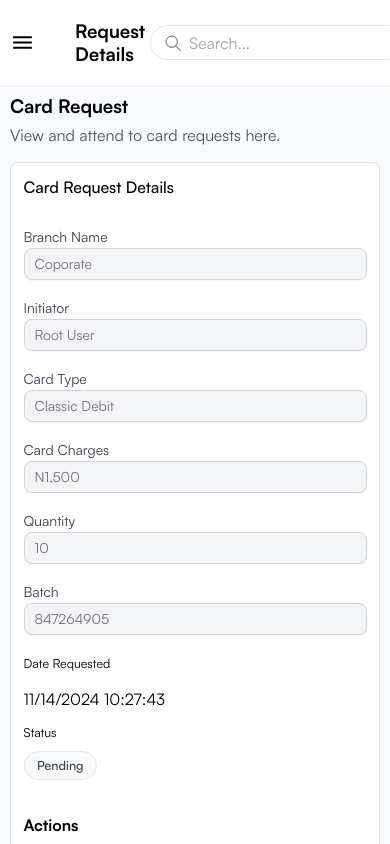
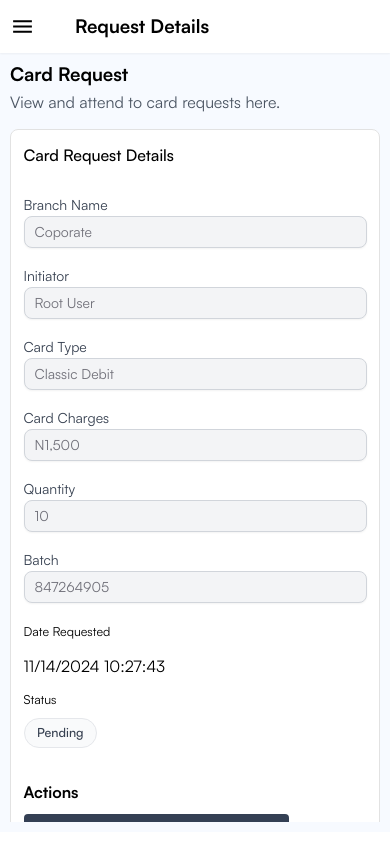
Before and after one commit to ebokes/lapo-frontend, a Next.js app: page /dashboard/card-request/request-details in a window 390 px wide. Built offline with nearby package versions, Linux system fonts and the light colour scheme.

Commit message:
fix: quick fix

```diff
--- a/app/dashboard/card-profile/create-profile/page.tsx
+++ b/app/dashboard/card-profile/create-profile/page.tsx
@@ -78,7 +78,7 @@ const CreateProfile = () => {
         <div className="border border-gray2 my-6 rounded-[0.8rem] bg-white1 p-5">
           <h2 className="font-medium">Profile Details</h2>
           <form action="">
-            <div className="grid grid-cols-1 gap-x-10 gap-y-4 py-4 md:grid-cols-2">
+            <div className="grid grid-cols-1 gap-x-20 gap-y-4 py-4 md:grid-cols-2">
               <Input
                 label="Card Name"
                 placeholder="Enter card name"
--- a/app/dashboard/card-request/request-details/page.tsx
+++ b/app/dashboard/card-request/request-details/page.tsx
@@ -75,7 +75,7 @@ const RequestDetails = () => {
       <Section title="Card Request Details">
         {" "}
         <form action="">
-          <div className="grid grid-cols-1 gap-x-10 gap-y-6 py-4 md:grid-cols-2">
+          <div className="grid grid-cols-1 gap-x-16 gap-y-6 py-4 md:grid-cols-2">
             <Input
               label="Branch Name"
               placeholder="Coporate"
@@ -121,7 +121,7 @@ const RequestDetails = () => {
           </div>
           <div className="w-full">
             <h2 className="font-semibold mb-4 mt-9">Actions</h2>
-            <div className="flex justify-between w-full gap-5">
+            <div className="flex justify-start xl:justify-between flex-wrap w-full gap-5">
               {actionData.map((item) => (
                 <ActionButtons
                   {...item}
--- a/components/layouts/header.tsx
+++ b/components/layouts/header.tsx
@@ -1,8 +1,10 @@
 import { Avatar, AvatarFallback, AvatarImage } from "@/components/ui/avatar";
 import { capitalizeWord } from "@/utils/functn";
 import { usePathname } from "next/navigation";
-import { BsQuestionCircleFill } from "react-icons/bs";
+import { BsQuestionCircle, BsQuestionCircleFill } from "react-icons/bs";
 import Searchbar from "../ui/searchbar";
+import { MdNotifications, MdOutlineNotificationsNone } from "react-icons/md";
+import { Bell } from "lucide-react";
 
 export const Header = () => {
   const pathname = usePathname();
@@ -16,18 +18,14 @@ export const Header = () => {
       <div className="flex justify-between w-fit items-center gap-x-8 gap-y-4 flex-wrap">
         <h2 className="font-semibold text-3xl">{title}</h2>
       </div>
-      <div className="hidden md:flex gap-4 items-center">
-        <BsQuestionCircleFill color="#000" fontSize={"1.2rem"} />
-        <p className="text-[13px] mr-4">Get Help</p>
+      <div className="hidden md:flex gap-8 items-center">
+        <Bell />
         <Avatar>
           <AvatarImage src="https://github.com/shadcn.png" />
           <AvatarFallback>CN</AvatarFallback>
         </Avatar>
         {/* <Avatar firstName="James" lastName="Bond" src={img} /> */}
       </div>
-      <div className="flex md:hidden pl-6 ml-[-2rem] pr-2 my-4">
-        <Searchbar />
-      </div>
     </div>
   );
 };
--- a/components/ui/modal.tsx
+++ b/components/ui/modal.tsx
@@ -31,6 +31,10 @@ const Modal = ({
 
   return (
     <div className="inset-0 w-full h-full fixed top-0 left-0 z-[60] overflow-x-hidden overflow-y-auto flex items-center justify-center bg-black bg-opacity-70">
+      <div
+        className="fixed inset-0 bg-black/30 backdrop-blur-md"
+        onClick={onClose}
+      />
       <div
         className={`relative ${
           bg ?? "bg-white"
```
